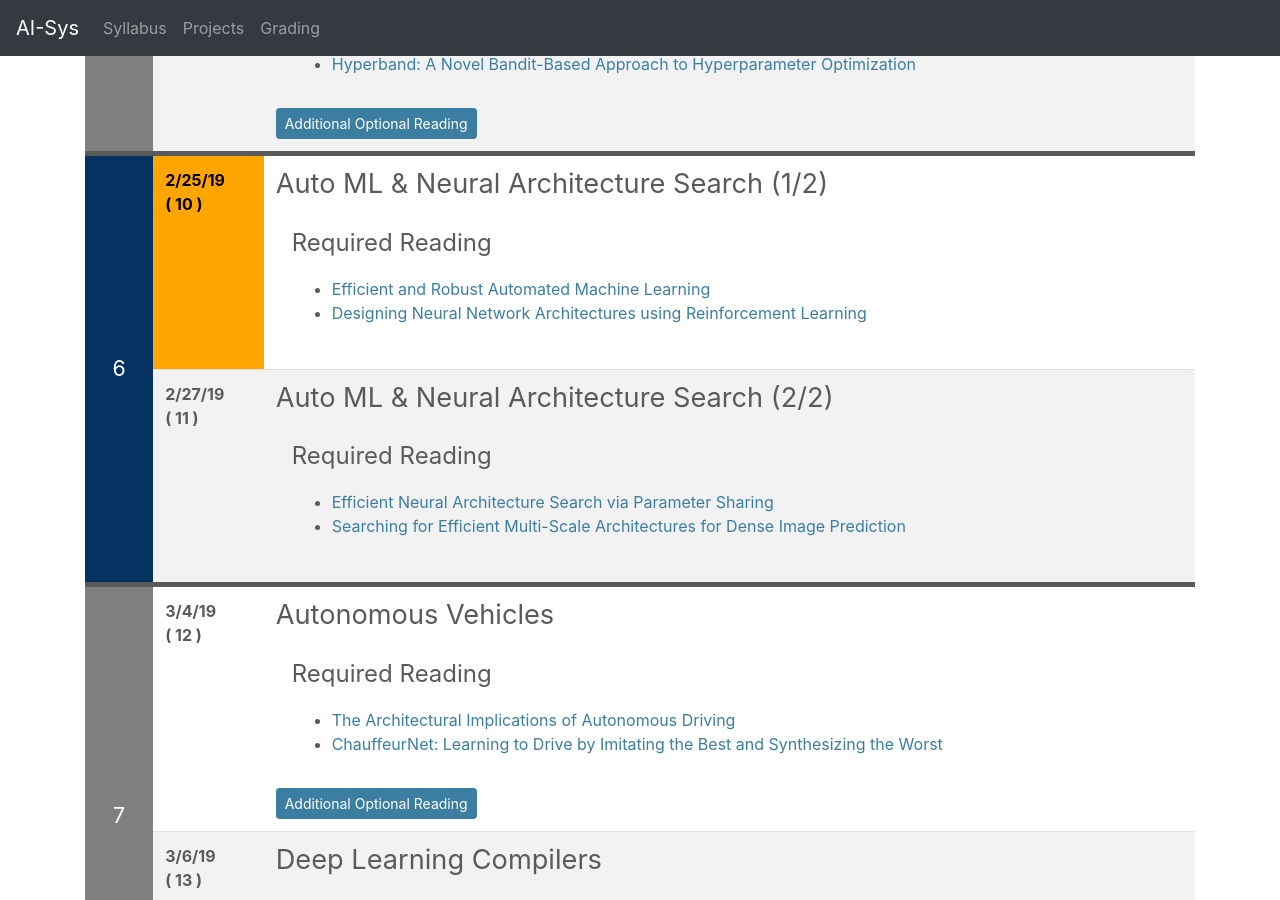
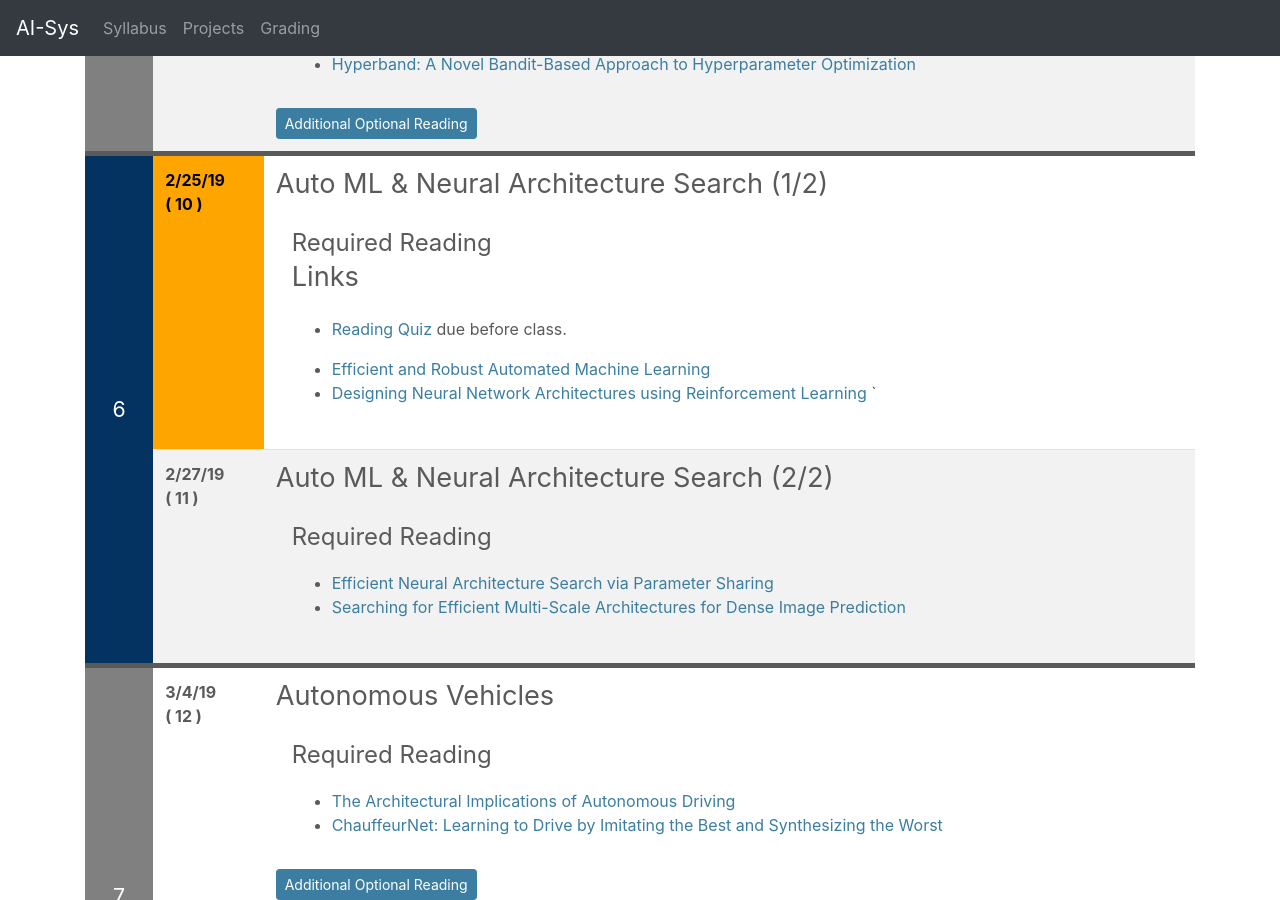
Before and after one commit to ucbrise/cs294-ai-sys-sp19, a Jekyll site: the page built from index.md, in a window 1280 px wide and 900 px high, scrolled down 4123 px. Built offline with Jekyll 4.4.1, drawn with Linux system fonts in a browser that asks for light colours; nearby versions of some CDN libraries; our own code applies the rules of GitHub Pages for plain Markdown files.

Commit message:
quiz for lecture 10

```diff
--- a/index.md
+++ b/index.md
@@ -400,14 +400,18 @@ If you find some of the reading confusing and want a more gentle introduction, t
 
 
 {% include syllabus_entry %}
+
 ## Auto ML & Neural Architecture Search (1/2)
 <div class="summary" markdown="1"> </div>
 <div class="reading">
 <div class="required_reading" markdown="1">
 
+## Links
+* [Reading Quiz](https://goo.gl/forms/Twa0EQ9rJKIZ0eaj1) due before class.
+
 * [Efficient and Robust Automated Machine Learning](https://ml.informatik.uni-freiburg.de/papers/15-NIPS-auto-sklearn-preprint.pdf)
 * [Designing Neural Network Architectures using Reinforcement Learning](https://arxiv.org/abs/1611.02167)
-
+`
 </div>
 </div>
 
```
Also changed, not shown: 1 other file.
